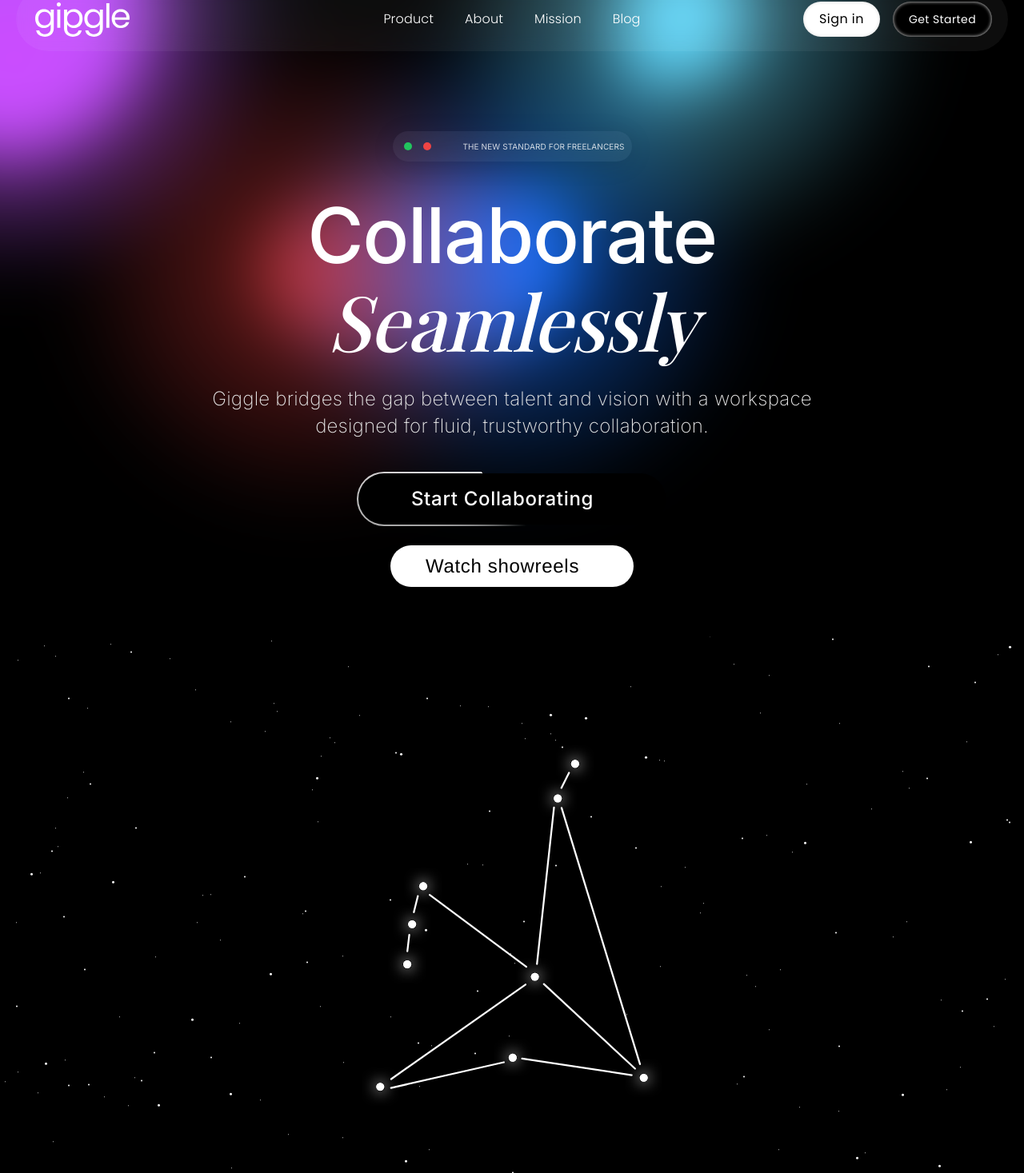
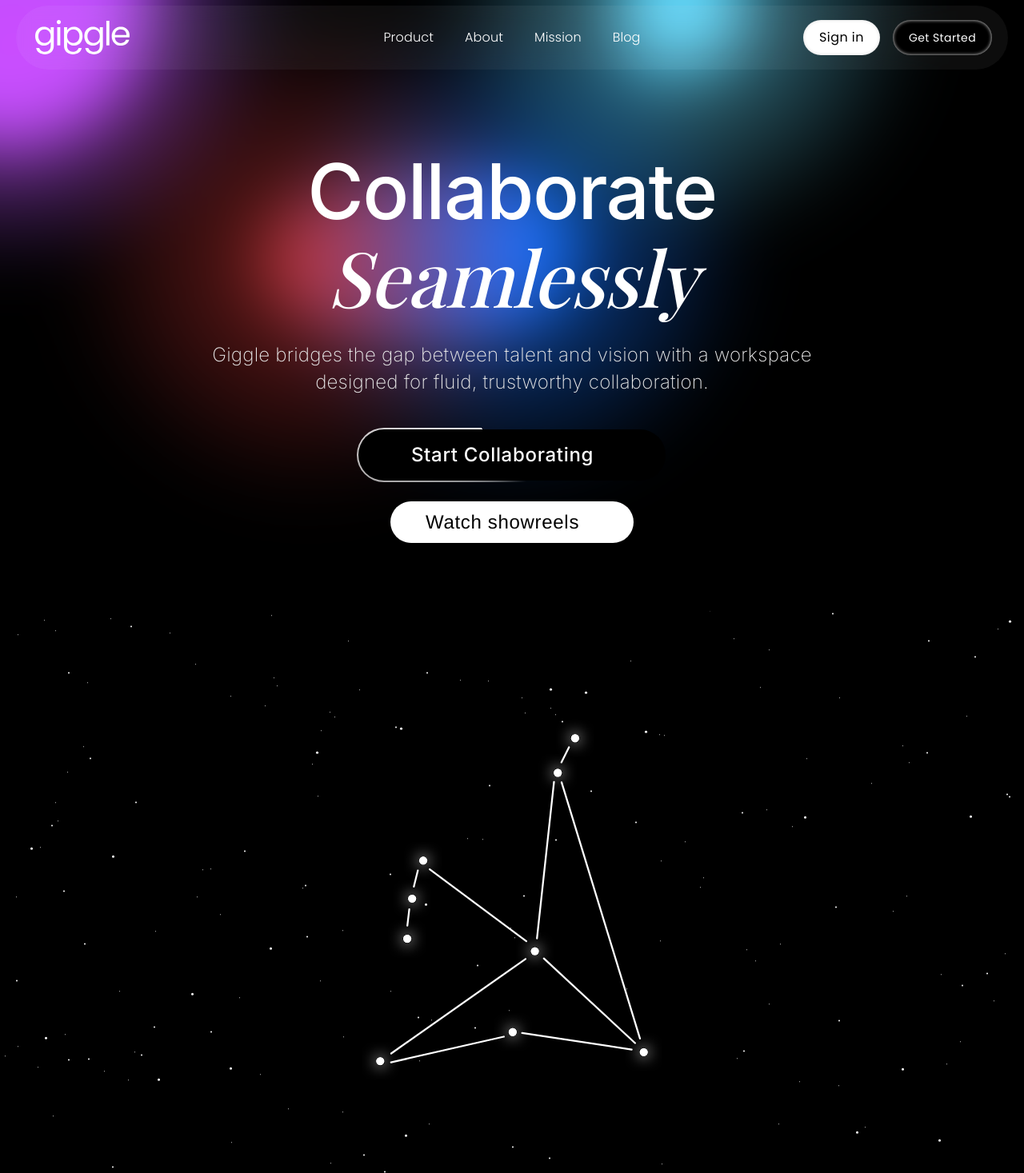
Before and after one commit to BarathKumar47/giggle_lan, a Next.js app: page / in a window 1280 px wide. Shown: the part 46-1513 px from the top of the page at 80% size. Built offline with nearby package versions, Linux system fonts and the light colour scheme; some icons are missing.

Commit message:
Changes provided by the client have been done

```diff
--- a/src/app/componenets/landing/brandlogo.js
+++ b/src/app/componenets/landing/brandlogo.js
@@ -1,7 +1,7 @@
 "use client";
 
 import React from "react";
-import { Box } from "@mui/material";
+import { Box, Typography } from "@mui/material";
 import { motion } from "framer-motion";
 import { StarsBackground } from "../ui/stars";
 
@@ -9,6 +9,7 @@ import { StarsBackground } from "../ui/stars";
 const BrandLogo = () => {
     return (
         <StarsBackground
+            id="brandlogo"
             sx={{
                 width: "100%",
                 height: { xs: "500px", md: "762px" },
@@ -33,6 +34,33 @@ const BrandLogo = () => {
                     zIndex: 1,
                 }}
             />
+
+            {/* Aquila Text */}
+            <Box
+                sx={{
+                    position: "absolute",
+                    bottom: "20px",
+                    right: "20px",
+                    textAlign: "right",
+                    zIndex: 2,
+                }}
+            >
+                <Typography
+                    variant="body2"
+                    sx={{
+                        color: "rgba(255, 255, 255, 0.2)",
+                        fontSize: { xs: "12px", md: "14px" },
+                        maxWidth: "500px",
+                        fontWeight: 300,
+                        transition: "color 0.3s ease",
+                        "&:hover": {
+                            color: "rgba(255, 255, 255, 0.8)",
+                        },
+                    }}
+                >
+                    Aquila, Latin for "eagle," is a prominent equatorial constellation representing the bird that carried Zeus's thunderbolts in Greek mythology.
+                </Typography>
+            </Box>
         </StarsBackground>
     );
 };
--- a/src/app/componenets/landing/hero.js
+++ b/src/app/componenets/landing/hero.js
@@ -362,126 +362,6 @@ export default function Hero() {
                     </AnimatePresence>
                 </Box>
 
-            {/* Badge with Glassmorphism and Expansion */}
-            <Box
-                component={motion.div}
-                initial={{ width: "36px" }}
-                animate={{ width: "299px" }}
-                transition={{ duration: 2, delay: 2.5, ease: "circOut" }}
-                sx={{
-                    position: "relative",
-                    zIndex: 1,
-                    height: "38px",
-                    overflow: "hidden",
-                    borderRadius: "25px",
-                    background: "rgba(255, 255, 255, 0.05)",
-                    backdropFilter: "blur(10px)",
-                    boxShadow: "0 4px 30px rgba(0, 0, 0, 0.1)",
-                    marginBottom: "40px",
-                }}
-            >
-                {/* Rotating Border with CSS Mask */}
-                {/* <Box
-                    sx={{
-                        position: "absolute",
-                        inset: 0,
-                        zIndex: 1,
-                        borderRadius: "25px",
-                        padding: "1.5px", // Border width
-                        mask: "linear-gradient(#fff 0 0) content-box, linear-gradient(#fff 0 0)",
-                        maskComposite: "exclude",
-                        WebkitMaskComposite: "xor",
-                        pointerEvents: "none",
-                    }}
-                >
-                    <motion.div
-                        style={{
-                            position: "absolute",
-                            top: "-450%",
-                            left: "-50%",
-                            width: "200%",
-                            height: "1000%",
-                            background: "conic-gradient(transparent 230deg, #ffffff)",
-                            opacity: 0.6,
-                        }}
-                        initial={{ rotate: 0 }}
-                        animate={{ rotate: 360 }}
-                        transition={{
-                            duration: 3,
-                            ease: "linear",
-                            repeat: Infinity,
-                            repeatDelay: 0,
-                        }}
-                    />
-                </Box> */}
-                {/* Content */}
-                <Box
-                    sx={{
-                        position: "relative",
-                        zIndex: 3,
-                        width: "299px",
-                        height: "100%",
-                        display: "flex",
-                        alignItems: "center",
-                        gap: "16px",
-                        padding: "0 14px",
-                    }}
-                >
-                    <Box
-                        sx={{
-                            display: "flex",
-                            gap: "14px",
-                        }}
-                    >
-                        {["#22c55e", "#ef4444", "#f59e0b"].map((color, i) => (
-                            <Box
-                                key={i}
-                                component={motion.div}
-                                animate={{
-                                    opacity: i === 0
-                                        ? [1, 1, 0, 0] // Green: Show for 75%, hide for 25%
-                                        : i === 1
-                                            ? [0, 0, 1, 1, 0, 0] // Red: Show at 25%, hide at 75%
-                                            : [0, 0, 1, 1, 0, 0] // Yellow: Show at 50%, hide at 75%
-                                }}
-                                transition={{
-                                    duration: 2,
-                                    times: i === 0
-                                        ? [0, 0.75, 0.75, 1]
-                                        : i === 1
-                                            ? [0, 0.25, 0.25, 0.75, 0.75, 1]
-                                            : [0, 0.5, 0.5, 0.75, 0.75, 1],
-                                    repeat: Infinity,
-                                    ease: "linear",
-                                }}
-                                sx={{
-                                    width: "10px",
-                                    height: "10px",
-                                    borderRadius: "50%",
-                                    backgroundColor: color,
-                                }}
-                            />
-                        ))}
-                    </Box>
-                    <Typography
-                        component={motion.p}
-                        initial={{ opacity: 0 }}
-                        animate={{ opacity: 1 }}
-                        transition={{ duration: 0.5, delay: 2.6 }}
-                        sx={{
-                            fontSize: "10px",
-                            fontWeight: 400,
-                            fontFamily: "var(--font-inter)",
-                            color: "rgba(255, 255, 255, 0.8)",
-                            textTransform: "uppercase",
-                            whiteSpace: "nowrap",
-                        }}
-                    >
-                        The new standard for freelancers
-                    </Typography>
-                </Box>
-            </Box>
-
             {/* Main Heading */}
             <Typography
                 variant="h1"
--- a/src/app/componenets/landing/visionMission.js
+++ b/src/app/componenets/landing/visionMission.js
@@ -88,7 +88,7 @@ export default function VisionMission() {
                     marginBottom: "80px",
                 }}
             >
-                <Box
+                {/* <Box
                     sx={{
                         display: "flex",
                         justifyContent: "center",
@@ -115,7 +115,7 @@ export default function VisionMission() {
                     >
                         CORE VALUES
                     </Typography>
-                </Box>
+                </Box> */}
 
                 <Typography
                     sx={{
@@ -131,6 +131,13 @@ export default function VisionMission() {
                 </Typography>
 
                 <Typography
+                    component="button"
+                    onClick={() => {
+                        const element = document.getElementById('brandlogo');
+                        if (element) {
+                            element.scrollIntoView({ behavior: 'smooth' });
+                        }
+                    }}
                     sx={{
                         fontFamily: "var(--font-playfair)",
                         fontSize: { xs: "2rem", sm: "2.5rem", md: "3rem" },
@@ -140,6 +147,18 @@ export default function VisionMission() {
                         lineHeight: 1.1,
                         textAlign: "center",
                         marginBottom: { xs: "2rem", md: "9rem" },
+                        background: "none",
+                        border: "none",
+                        cursor: "pointer",
+                        padding: 0,
+                        transition: "color 0.3s ease",
+                        "&:hover": {
+                            color: "rgba(255, 255, 255, 0.7)",
+                        },
+                        "&:focus": {
+                            outline: "none",
+                            color: "rgba(255, 255, 255, 0.7)",
+                        },
                     }}
                 >
                     Stars
--- a/src/app/componenets/landing/workRules.js
+++ b/src/app/componenets/landing/workRules.js
@@ -38,7 +38,7 @@ export default function WorkRules() {
                 background: "rgba(255, 255, 255, 0.8)",
                 border: "1px solid rgba(59, 130, 246, 0.3)",
                 borderRadius: { xs: "20px", md: "60px" },
-                boxShadow: "0px 0px 24px 0px rgba(255, 255, 255, 0.4)",
+                boxShadow: "0px 0px 24px 0px rgba(255, 255, 255, 0.0)",
                 iconBackground: "#FFFFFF",
                 iconColor: "#CD04AA",
                 titleColor: "#000000",
@@ -56,7 +56,7 @@ export default function WorkRules() {
                 background: "rgba(255, 255, 255, 0.8)",
                 border: "1px solid rgba(251, 146, 60, 0.3)",
                 borderRadius: { xs: "20px", md: "60px" },
-                boxShadow: "0px 0px 24px 0px rgba(255, 255, 255, 0.4)",
+                boxShadow: "0px 0px 24px 0px rgba(255, 255, 255, 0.0)",
                 iconBackground: "#FFFFFF",
                 iconColor: "#4E9FFF",
                 titleColor: "#000000",
@@ -74,7 +74,7 @@ export default function WorkRules() {
                 background: "rgba(255, 255, 255, 0.8)",
                 border: "1px solid rgba(34, 197, 94, 0.3)",
                 borderRadius: { xs: "20px", md: "60px" },
-                boxShadow: "0px 0px 24px 0px rgba(255, 255, 255, 0.4)",
+                boxShadow: "0px 0px 24px 0px rgba(255, 255, 255, 0.0)",
                 iconBackground: "#FFFFFF",
                 iconColor: "#CD04AA",
                 titleColor: "#000000",
@@ -331,6 +331,7 @@ export default function WorkRules() {
                                         flex: 1,
                                         position: "relative",
                                         zIndex: 2,
+                                        textAlign: "justify",
                                     }}
                                 >
                                     {feature.description}
--- a/src/app/globals.css
+++ b/src/app/globals.css
@@ -36,6 +36,17 @@ html,
 body {
   max-width: 100vw;
   overflow-x: hidden;
+}
+
+/* Hide scrollbar for Chrome, Safari and Opera */
+html::-webkit-scrollbar {
+  display: none;
+}
+
+/* Hide scrollbar for IE, Edge and Firefox */
+html {
+  -ms-overflow-style: none;  /* IE and Edge */
+  scrollbar-width: none;  /* Firefox */
 }
 
 body {
```
